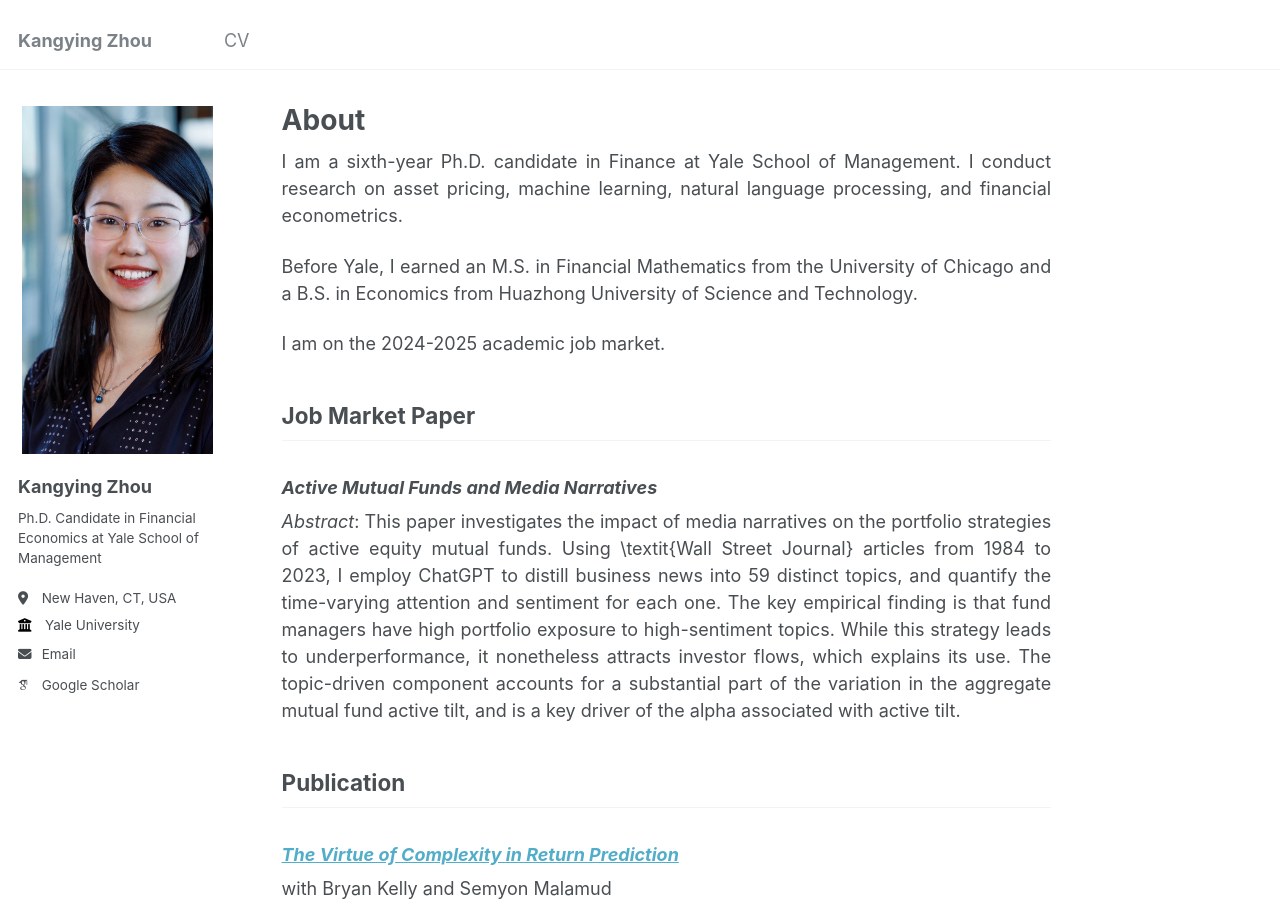
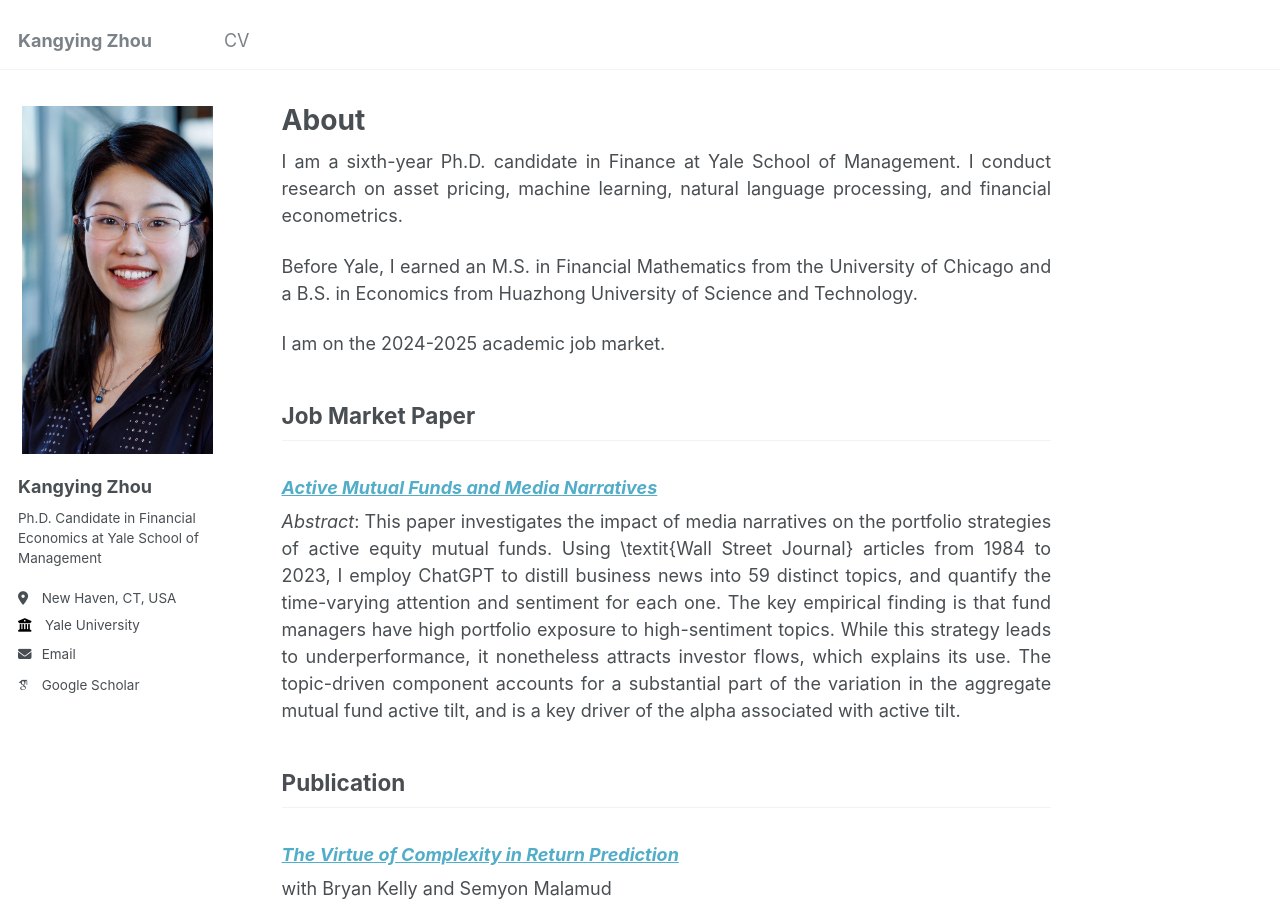
Before and after one commit to rosieli5/rosieli5.github.io, a Jekyll site: the page built from _pages/about.md, in a window 1280 px wide and 900 px high. Built offline with Jekyll 4.4.1, drawn with Linux system fonts in a browser that asks for light colours; some web fonts are replaced.

```diff
--- a/_pages/about.md
+++ b/_pages/about.md
@@ -38,7 +38,7 @@ I am on the 2024-2025 academic job market.
 
 ## Job Market Paper
 
-### *Active Mutual Funds and Media Narratives*
+### [*Active Mutual Funds and Media Narratives*]()
 
 *Abstract*: This paper investigates the impact of media narratives on the portfolio strategies of active equity mutual funds. Using \textit{Wall Street Journal} articles from 1984 to 2023, I employ ChatGPT to distill business news into 59 distinct topics, and quantify the time-varying attention and sentiment for each one. The key empirical finding is that fund managers have high portfolio exposure to high-sentiment topics. While this strategy leads to underperformance, it nonetheless attracts investor flows, which explains its use. The topic-driven component accounts for a substantial part of the variation in the aggregate mutual fund active tilt, and is a key driver of the alpha associated with active tilt.
 
```
